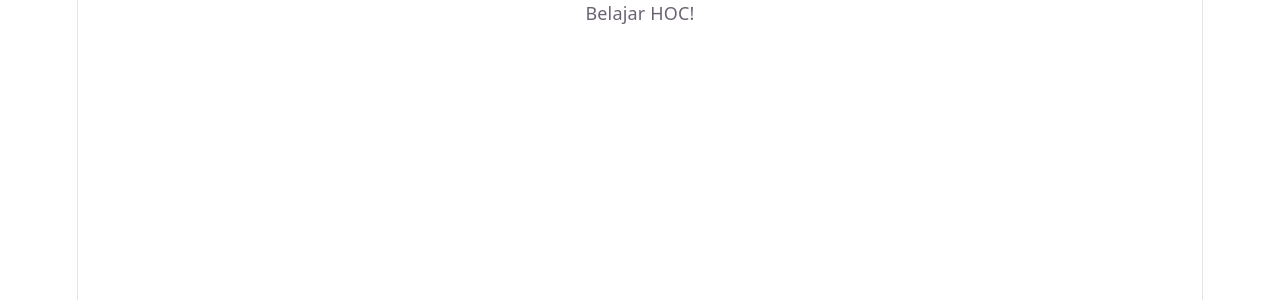
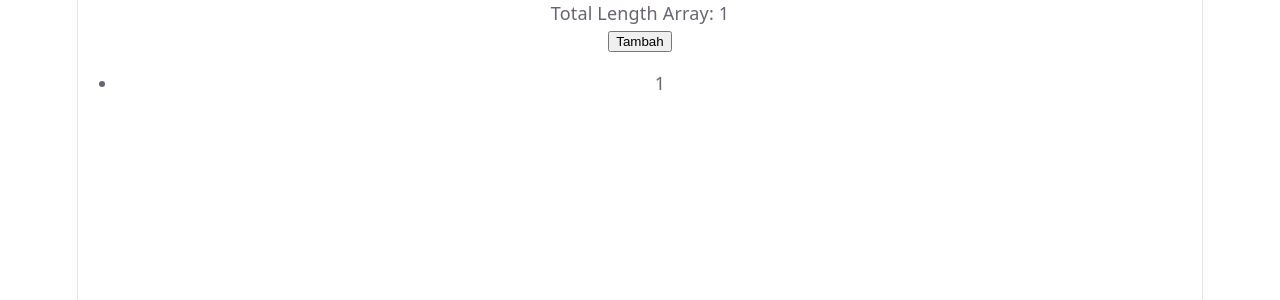
Before and after one commit to Rizbar/my-vite, a React (Vite) app: page / in a window 1280 px wide. Shown: the top 300 px of the page. Built offline with nearby package versions, Linux system fonts and the light colour scheme.

Commit message:
PR 30 bagian 1

```diff
--- a/src/App.jsx
+++ b/src/App.jsx
@@ -2,7 +2,8 @@
 // import PR29_3 from './PR29_3.jsx';
 // import PR29_4 from './PR29_4.jsx';
 // import PR29_5 from './PR29_5.jsx';
-import PR29_6 from './PR29_6.jsx';
+// import PR29_6 from './PR29_6.jsx';
+import PR30_1 from './PR30_1.jsx';
 
 function App() {
   return (
@@ -11,7 +12,8 @@ function App() {
       {/* <PR29_3 /> */}
       {/* <PR29_4 /> */}
       {/* <PR29_5 /> */}
-      <PR29_6 />
+      {/* <PR29_6 /> */}
+      <PR30_1 />
     </div>
   );
 }
--- /dev/null
+++ b/src/PR30_1.jsx
@@ -0,0 +1,32 @@
+import { useState } from 'react';
+import ReactDOM from "react-dom/client";
+
+function Total() {
+  // arr type datanya adalah array, awalnya berisi satu angka 1
+  const [arr, setArr] = useState([1]);
+
+  // Fungsi untuk menambahkan angka baru ke array
+  function handleClick() {
+    // Tambahkan angka baru, misalnya angka selanjutnya setelah angka terakhir
+    const lastNumber = arr[arr.length - 1];
+    const newNumber = lastNumber + 1; // contoh menambah angka 1 lebih besar
+    setArr([...arr, newNumber]);
+  }
+
+  return (
+    <div>
+      <p>Total Length Array: {arr.length}</p>
+      <button onClick={handleClick}>Tambah</button>
+      <ul>
+        {arr.map((item, index) => (
+          <li key={index}>{item}</li>
+        ))}
+      </ul>
+    </div>
+  );
+}
+
+export default Total;
+
+const root = ReactDOM.createRoot(document.getElementById('root'));
+root.render(<Total />);
```
